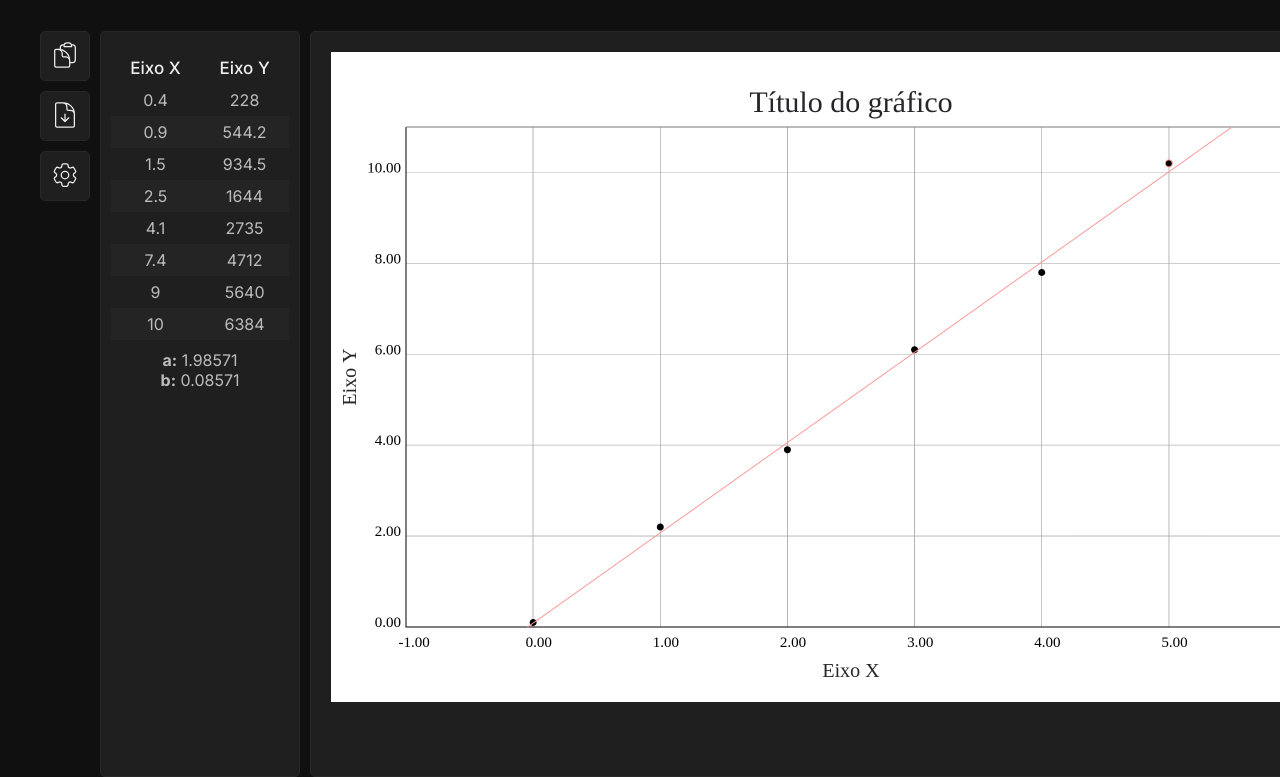
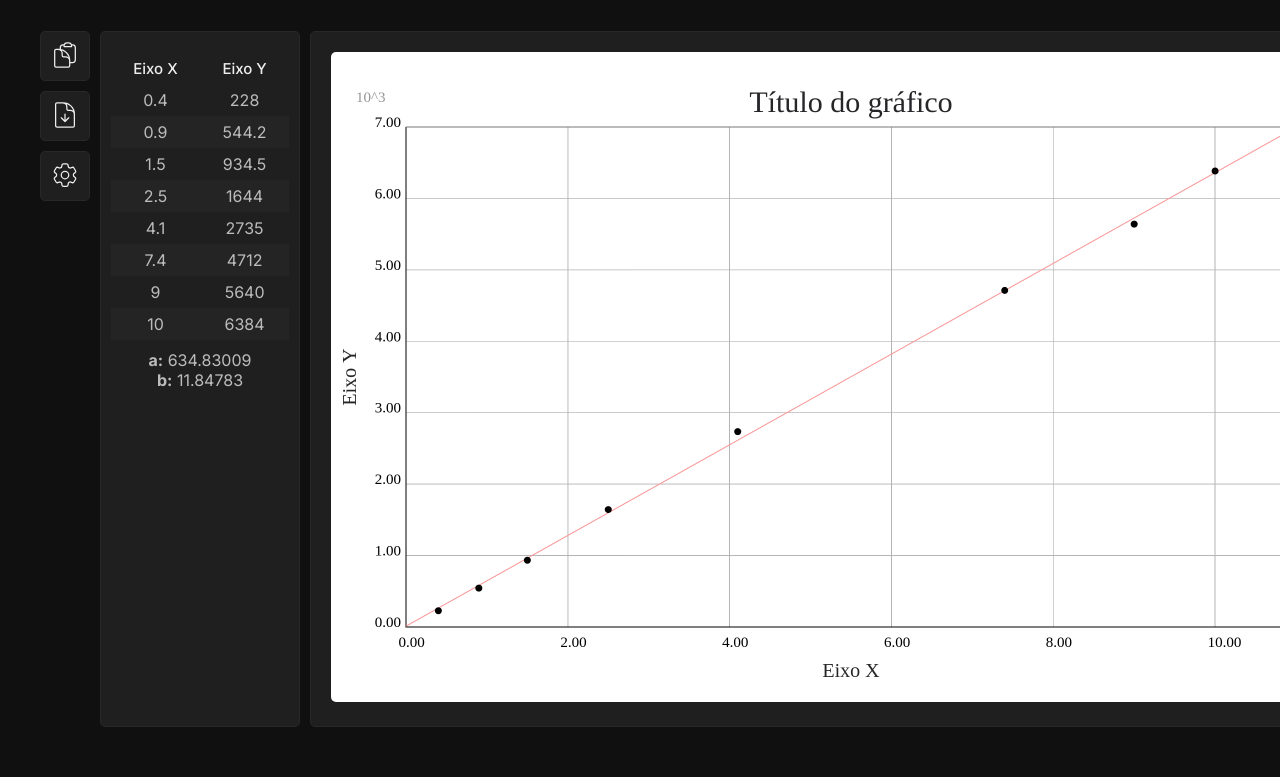
Before and after one commit to addoneto/graphjs, a plain HTML site: page index.html in a window 1280 px wide. Shown: the part 69-846 px from the top of the page. After the commit the page ends 800 px from the top, so only its background shows below. Drawn offline with Linux system fonts and the light colour scheme.

Commit message:
minor render corrections

```diff
--- a/index.html
+++ b/index.html
@@ -44,8 +44,8 @@
             <table id="data-table">
                 <thead>
                     <tr>
-                        <th>Placeholder</th>
-                        <th>Placeholder</th>
+                        <th id="xcol" >Placeholder</th>
+                        <th id="ycol" >Placeholder</th>
                     </tr>
                 </thead>
                 <tbody>
--- a/src/graph.js
+++ b/src/graph.js
@@ -8,7 +8,7 @@ class Graph {
         this.width = w;
         this.height = h
 
-        this.points = noiselinear;
+        this.points = points00;
 
         this.labelDecimals = 2;
 
@@ -47,15 +47,18 @@ class Graph {
 
         ctx.font = "30px CM";
 
+
         this.drawGrid(ctx);
 
         this.drawAxis(ctx);
 
         ctx.fillStyle = "rgb(0, 0, 0)";
 
+        let line = this.drawRegressionLine(ctx);
+
         this.drawPoints(ctx);
 
-        return this.drawRegressionLine(ctx);
+        return line;
     }
 
     drawAxis(ctx) {
@@ -162,6 +165,8 @@ class Graph {
     }
 
     drawGrid(ctx){
+        ctx.beginPath();
+
         ctx.lineWidth = 1;
         ctx.strokeStyle = "rgb(180, 180, 180)";
 
@@ -263,9 +268,12 @@ class Graph {
             ctx.arc(cx + this.posX, this.height + this.posY - cy, 7, 0, 2 * Math.PI);
             ctx.fill();
         }
+
+        // ctx.closePath();
     }
 
     drawRegressionLine(ctx){
+        ctx.beginPath();
         let line = regression(this.points, this.xavg, this.yavg);
 
         ctx.strokeStyle = "rgb(250, 150, 150)";
@@ -307,6 +315,7 @@ class Graph {
         ctx.stroke();
 
         ctx.strokeStyle = "rgb(0, 0, 0)";
+        ctx.closePath();
         return line;
     }
 }
--- a/src/main.js
+++ b/src/main.js
@@ -3,7 +3,7 @@ import { Canvas } from "./canvas.js"
 import { points00 } from "./testpoints.js"
 
 let graph = new Graph(150, 150, 1780, 1000);
-let canvas = new Canvas("cgraph", 2000, 1400, 0, 0, 2);
+let canvas = new Canvas("cgraph", 2000, 1300, 0, 0, 2);
 
 window.onload = () => {
     canvas.create();
@@ -122,6 +122,9 @@ function closeConfiguration() {
 
     document.getElementById("config-panel").style.display = "none";
 
+    table.children[0].children[0].children[0].innerHTML = input_xaxis.value;
+    table.children[0].children[0].children[1].innerHTML = input_yaxis.value;
+
     let info = {
         title: input_title.value,
         xlabel: input_xaxis.value,
--- a/styles/main.css
+++ b/styles/main.css
@@ -14,6 +14,10 @@ body {
     color: #eeeeee;
     margin: 0;
     height: 100%;
+}
+
+canvas {
+    border-radius: 5px;
 }
 
 header {
@@ -106,7 +110,7 @@ table {
 
 th {
     font-weight: 500;
-    font-size: 17px;
+    font-size: 15px;
 }
 
 td {
```
Also changed, not shown: assets/screenshot-preview.png.
